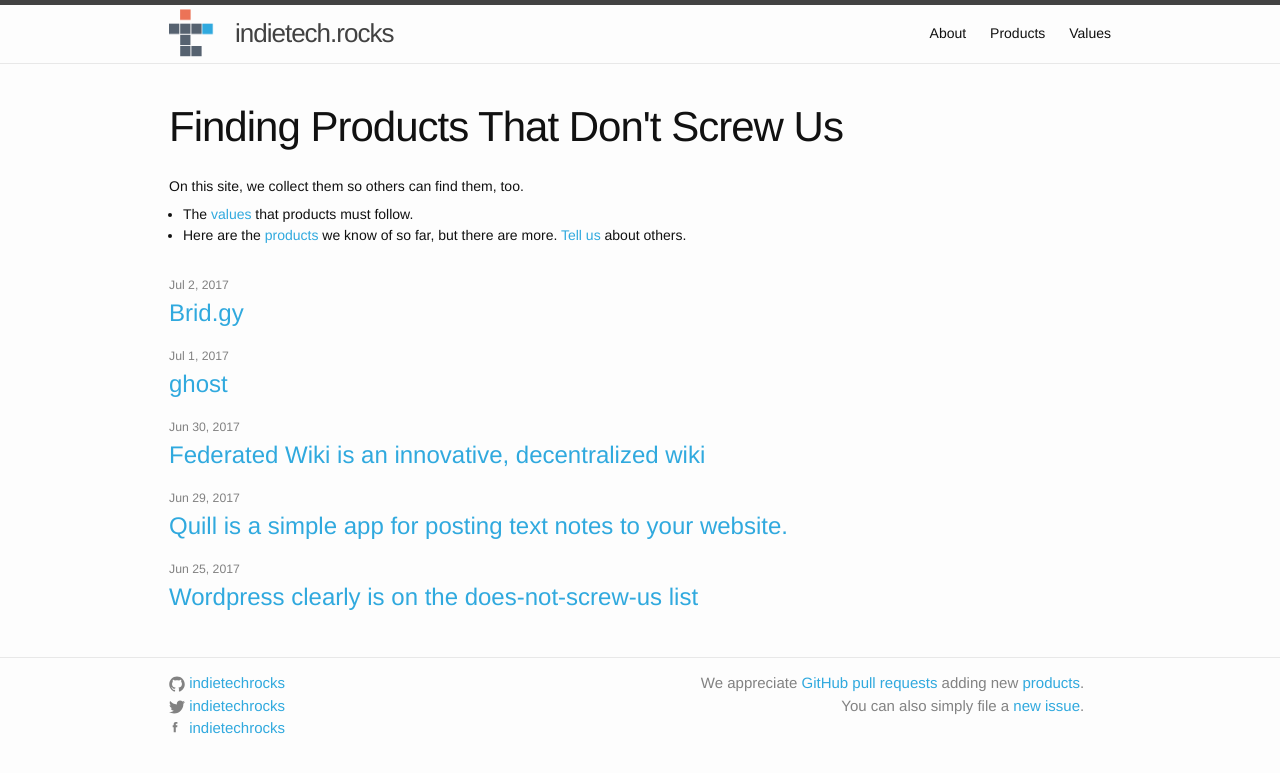
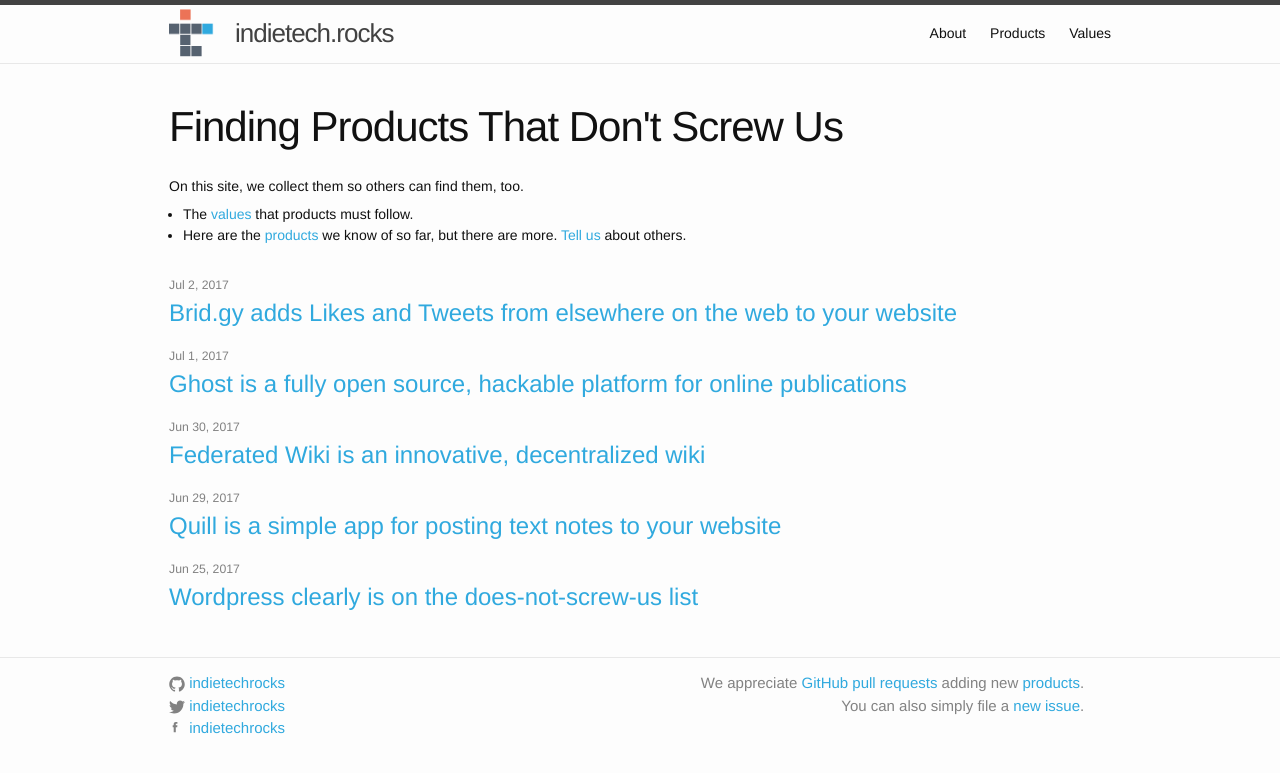
Before and after one commit to indietechrocks/indietech.rocks, a Jekyll site: the page built from index.html, in a window 1280 px wide. Shown: the top 773 px of the page. Built offline with Jekyll 4.4.1, drawn with Linux system fonts in a browser that asks for light colours.

Commit message:
Better titles

```diff
--- a/_posts/2017-06-29-bridgy.markdown
+++ b/_posts/2017-06-29-bridgy.markdown
@@ -1,6 +1,6 @@
 ---
 layout: post
-title:  "Brid.gy"
+title:  "Brid.gy adds Likes and Tweets from elsewhere on the web to your website"
 date:   2017-07-02 03:54:20 +0000
 categories: update
 ---
--- a/_posts/2017-06-29-federated-wiki.markdown
+++ b/_posts/2017-06-29-federated-wiki.markdown
@@ -1,6 +1,6 @@
 ---
 layout: post
-title:  Federated Wiki is an innovative, decentralized wiki
+title:  "Federated Wiki is an innovative, decentralized wiki"
 date:   2017-06-30 02:43:54 +0000
 categories: update
 ---
--- a/_posts/2017-06-29-ghost.markdown
+++ b/_posts/2017-06-29-ghost.markdown
@@ -1,6 +1,6 @@
 ---
 layout: post
-title:  "ghost"
+title:  "Ghost is a fully open source, hackable platform for online publications"
 date:   2017-07-01 03:46:11 +0000
 categories: update
 ---
--- a/_posts/2017-06-29-quill.markdown
+++ b/_posts/2017-06-29-quill.markdown
@@ -1,6 +1,6 @@
 ---
 layout: post
-title:  "Quill is a simple app for posting text notes to your website."
+title:  "Quill is a simple app for posting text notes to your website"
 date:   2017-06-29 02:31:20 +0000
 categories: update
 ---
--- a/products.md
+++ b/products.md
@@ -80,7 +80,7 @@
    productname="Ghost"
    producturl="https://ghost.org/"
    productimgurl="https://ghost.org/favicon.png"
-   productdescription="Publishing platform"
+   productdescription="An open source, hackable platform for building and running a modern online publication"
    producttype="Server-side software"
    productlicenseorcost="Apache 2.0"
    vendorname="Ghost Foundation"
```
